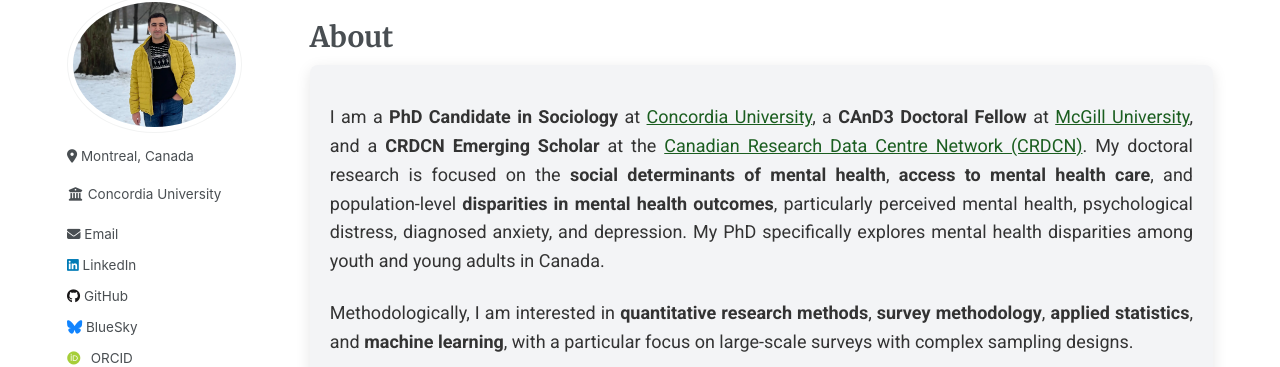
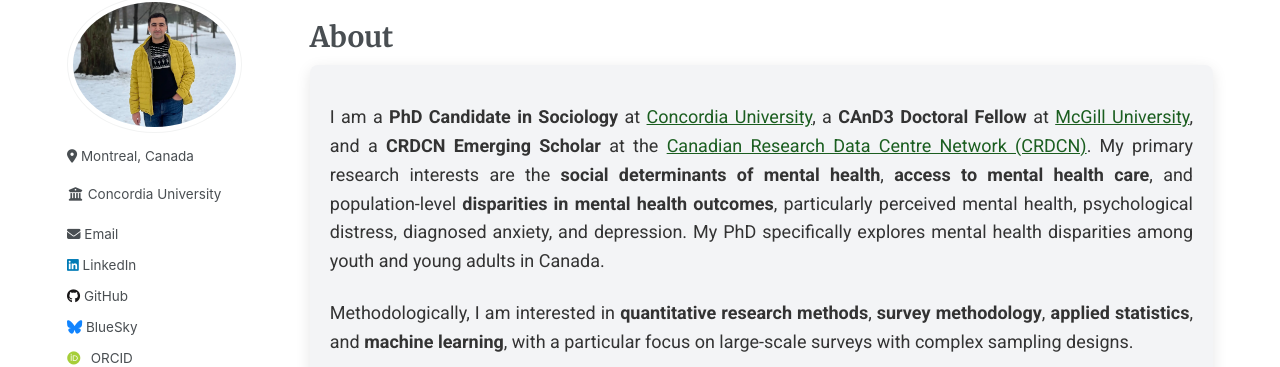
Before and after one commit to Mohsnmonji/mohsnmonji.github.io, a Jekyll site: the page built from about-me.md, in a window 1280 px wide and 1341 px high. Shown: the part 110-477 px from the top of the window. Built offline with Jekyll 4.4.1, drawn with Linux system fonts in a browser that asks for light colours; some web fonts are replaced.

Commit message:
Update about-me.md

```diff
--- a/about-me.md
+++ b/about-me.md
@@ -92,7 +92,7 @@ author_profile: true
     <a href="https://www.mcgill.ca/cand3/our-people/fellows-2024-25" target="_blank">McGill University</a>,
     and a <strong>CRDCN Emerging Scholar</strong> at the
     <a href="https://crdcn.ca" target="_blank">Canadian Research Data Centre Network (CRDCN)</a>.
-    My doctoral research is focused on the <strong>social determinants of mental health</strong>,
+    My primary research interests are the <strong>social determinants of mental health</strong>,
     <strong>access to mental health care</strong>, and population-level
     <strong>disparities in mental health outcomes</strong>, particularly perceived mental health, psychological distress, diagnosed anxiety, and depression.
     My PhD specifically explores mental health disparities among youth and young adults in Canada.
```
